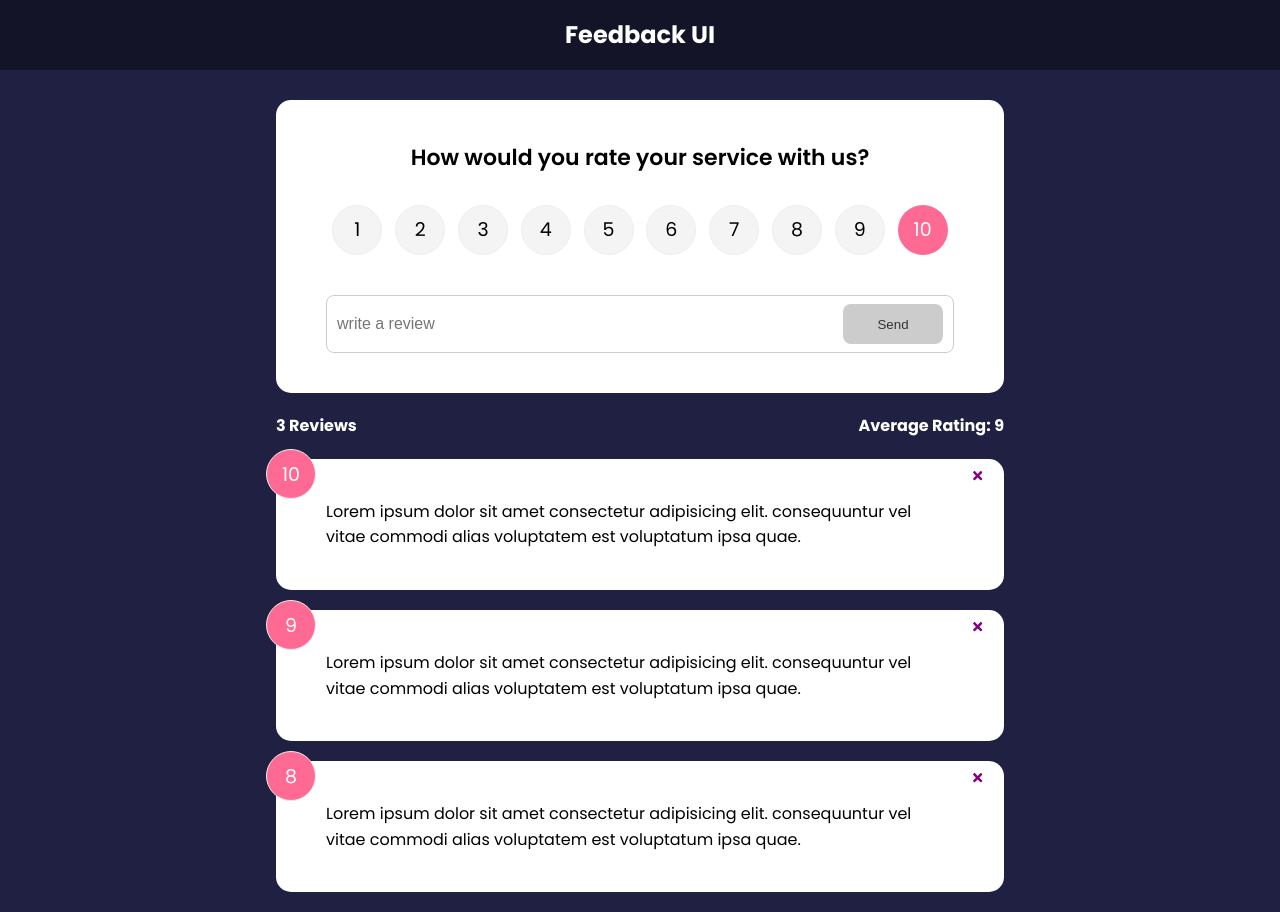
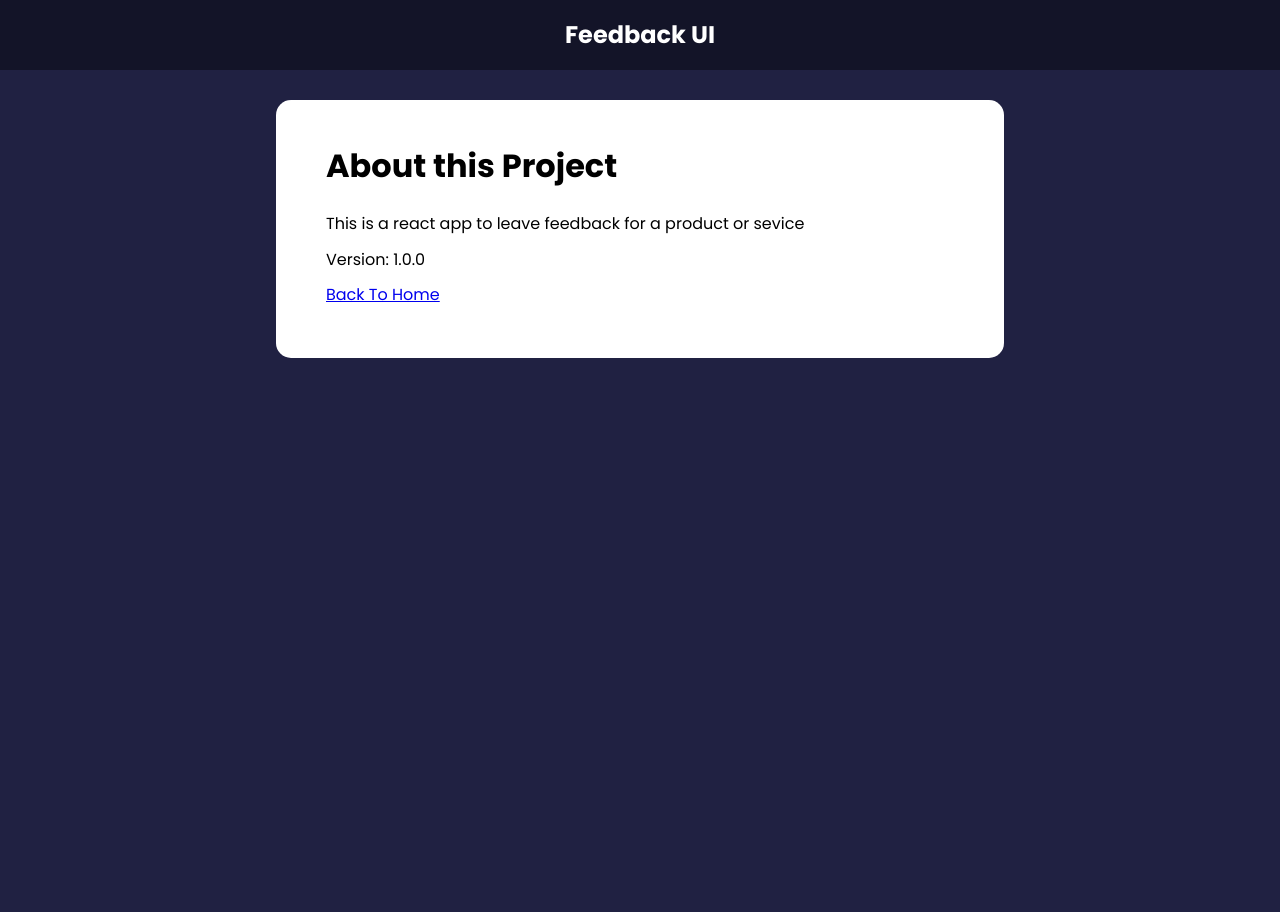
Before and after one commit to MrJanHorak/feedback-app-react-practice, a React (Create React App) app: page /about in a window 1280 px wide. After the commit the page ends 800 px from the top, so only its background shows below. Built offline with nearby package versions, Linux system fonts and the light colour scheme.

Commit message:
add about page and import react-router-dom

```diff
--- a/package.json
+++ b/package.json
@@ -10,6 +10,7 @@
     "react": "^18.2.0",
     "react-dom": "^18.2.0",
     "react-icons": "^4.4.0",
+    "react-router-dom": "^6.4.0",
     "react-scripts": "5.0.1",
     "uuid": "^9.0.0",
     "web-vitals": "^2.1.4"
--- a/src/App.js
+++ b/src/App.js
@@ -1,10 +1,13 @@
 import { v4 as uuidv4 } from "uuid";
+import { BrowserRouter as Router, Route, Routes } from "react-router-dom";
 import { useState } from "react";
 import Header from "./components/Header";
 import FeedBackList from "./components/FeedbackList";
 import FeedbackStats from "./components/FeedbackStats";
 import FeedbackForm from "./components/FeedbackForm";
 import FeedBackData from "./data/FeedBackData";
+import AboutPage from "./pages/AboutPage";
+
 import PropTypes from "prop-types";
 
 function App() {
@@ -22,12 +25,28 @@
   };
   return (
     <>
-      <Header />
-      <div className="container">
-        <FeedbackForm handleAdd={addFeedback} />
-        <FeedbackStats feedback={feedback} />
-        <FeedBackList feedback={feedback} handleDelete={deleteFeedback} />
-      </div>
+      <Router>
+        <Header />
+        <div className="container">
+          <Routes>
+            <Route
+              exact
+              path="/"
+              element={
+                <>
+                  <FeedbackForm handleAdd={addFeedback} />
+                  <FeedbackStats feedback={feedback} />
+                  <FeedBackList
+                    feedback={feedback}
+                    handleDelete={deleteFeedback}
+                  />
+                </>
+              }
+            ></Route>
+            <Route path="/about" element={<AboutPage />} />
+          </Routes>
+        </div>
+      </Router>
     </>
   );
 }
--- /dev/null
+++ b/src/pages/AboutPage.jsx
@@ -0,0 +1,19 @@
+import Card from "../components/shared/Card";
+
+function AboutPage() {
+  return (
+    <Card>
+      <div className="about">
+        <h1>About this Project</h1>
+        <p>This is a react app to leave feedback for a product or sevice</p>
+        <p>Version: 1.0.0</p>
+
+        <p>
+          <a href="/">Back To Home</a>
+        </p>
+      </div>
+    </Card>
+  );
+}
+
+export default AboutPage;
```
Also changed, not shown: 1 other file (tests, documents, lock files or other folders).
